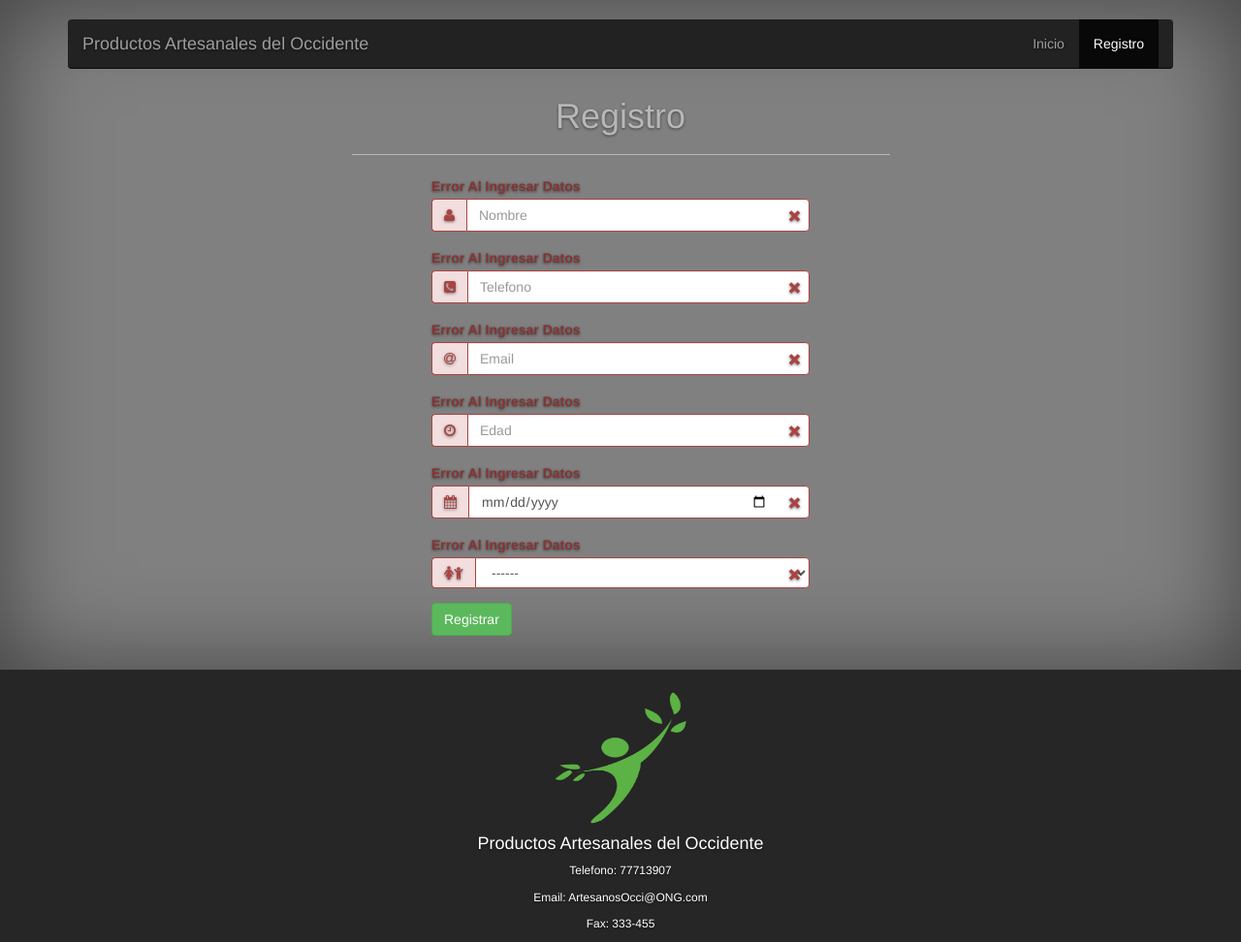
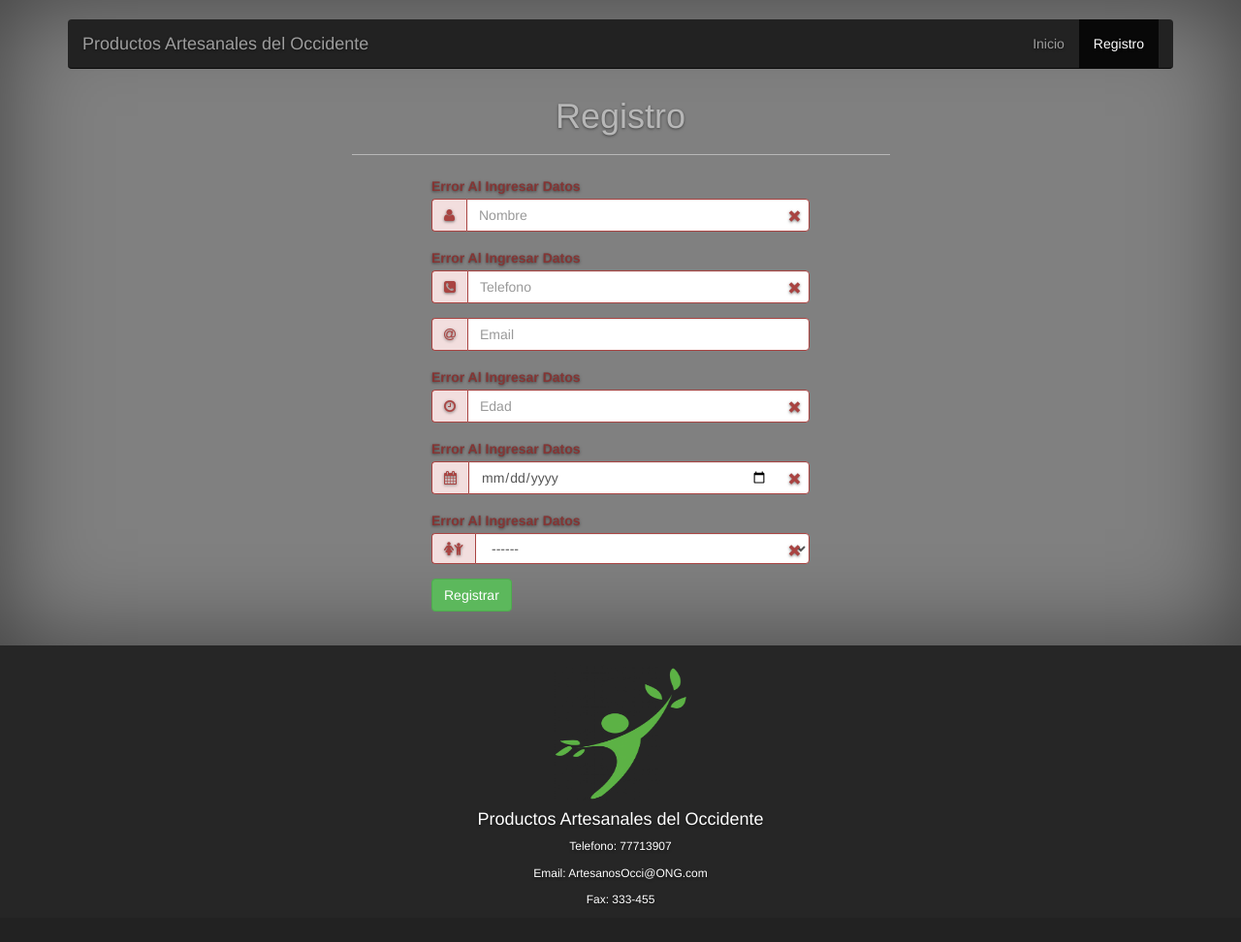
Before and after one commit to felixacdc/PaginaServidor, a PHP site: page /Paginas/Registro.html in a window 1280 px wide. Shown: the whole page at 97% size. After the commit the page ends 933 px from the top, so only its background shows below. Run offline with PHP 8.4, Linux system fonts and the light colour scheme.

Commit message:
Cambio Estilo

```diff
--- a/Paginas/Registro.html
+++ b/Paginas/Registro.html
@@ -82,13 +82,13 @@
 					 				</div>
 
 					 				<!--input Email-->
-									<div class="form-group  has-error has-feedback">
-										<label class="control-label control-label-input-group" for="inputError2">Error Al Ingresar Datos</label>
+									<div class="form-group has-error has-feedback" >
+										<label class="control-label control-label-input-group" id="erEmaillb" for="inputError2">Error Al Ingresar Datos</label>
 						 				<div class="input-group">
 							 				<span class="input-group-addon"><i class="fa fa-at"></i></span>
 							 				<input class="form-control" type="text" placeholder="Email">
 						 				</div>
-						 				<label class="glyphicon glyphicon-remove form-control-feedback form-control-feedback-input-group"></label>
+						 				<label class="glyphicon glyphicon-remove form-control-feedback form-control-feedback-input-group" id="erEmaili"></label>
 					 				</div>
 
 					 				<!--input Edad-->
--- a/css/Registro.css
+++ b/css/Registro.css
@@ -2,6 +2,13 @@
 -------------------------------------------------- */
 
 /* Special class on .container surrounding .navbar, used for positioning it into place. */
+#erEmaillb{
+  display: none;
+}
+
+#erEmaili{
+  display: none;
+}
 
 #mod{
   right: 1px;
```
